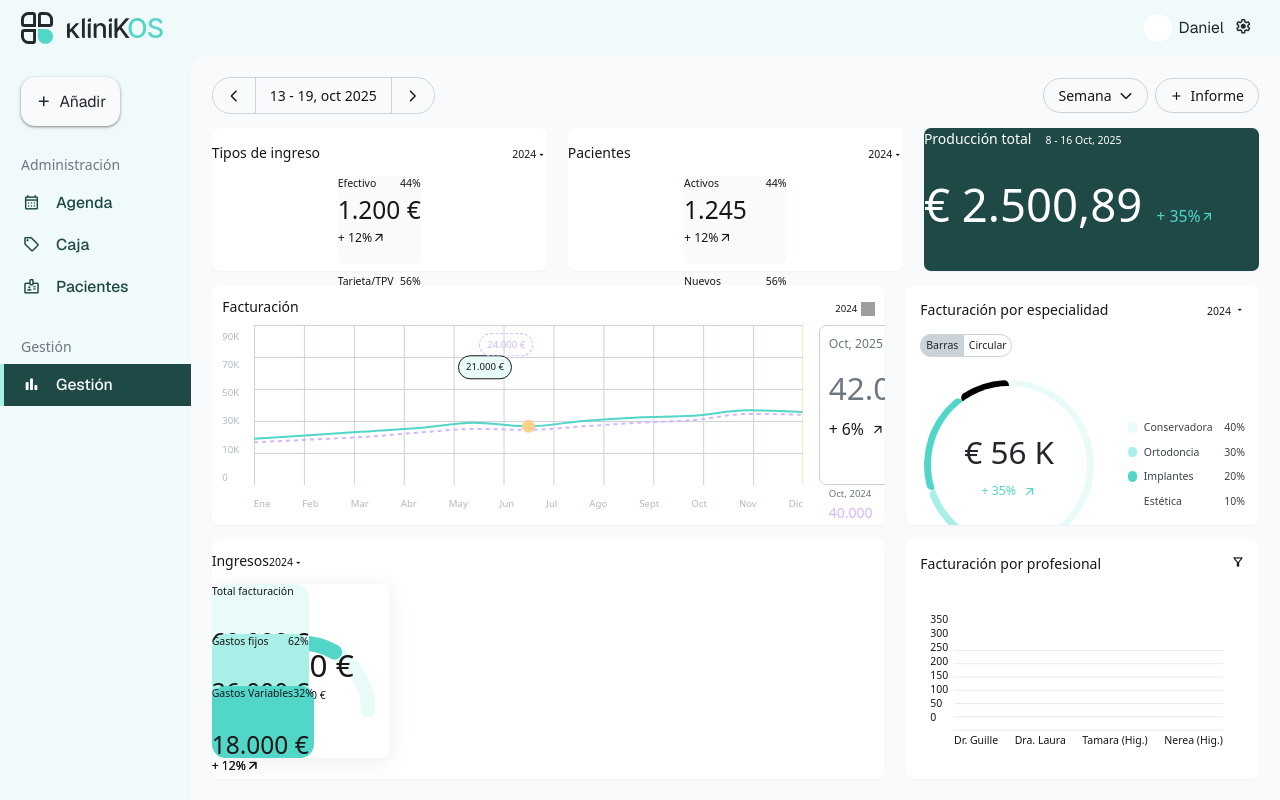
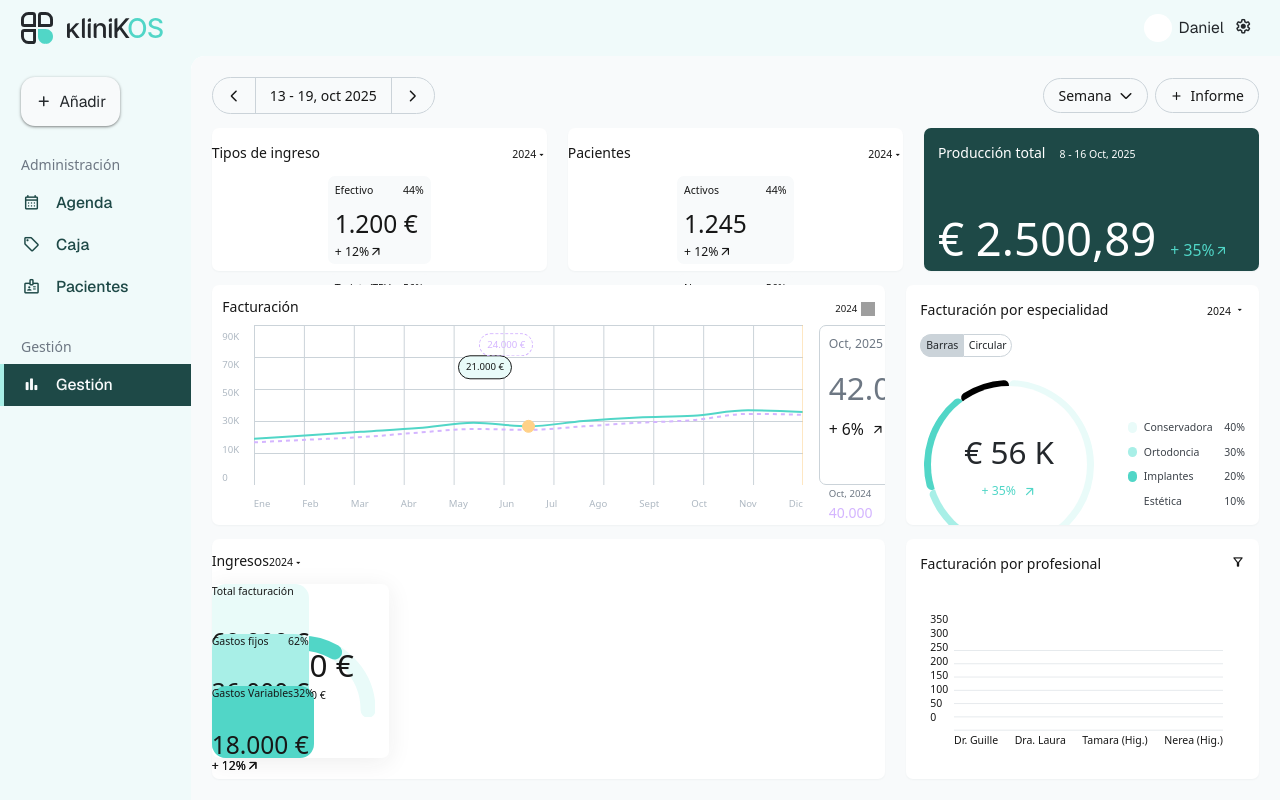
Before and after one commit to klinikOSapp/klinikOS-app, a Next.js app: page /gestion in a window 1280 px wide. Built offline with nearby package versions, Linux system fonts and the light colour scheme.

Commit message:
first row 100%

```diff
--- a/src/components/gestion/IncomeTypes.tsx
+++ b/src/components/gestion/IncomeTypes.tsx
@@ -49,10 +49,11 @@ export default function IncomeTypes({
           {items.map((i) => (
             <div
               key={i.label}
-              className='bg-surface-app rounded-lg p-card-inner flex flex-col gap-card-row h-income-card w-full'
+              className='bg-surface-app rounded-lg px-[0.5rem] py-[0.5rem] flex h-income-card w-full flex-col justify-between items-start text-left'
               style={{ maxWidth: 'var(--width-income-card)' }}
             >
-              <div className='flex items-center justify-between text-label-md text-fg-secondary whitespace-nowrap'>
+              <div className='flex flex-col items-start gap-[0.5rem] w-full'>
+                <div className='flex items-center justify-between gap-[0.5rem] text-label-md text-fg-secondary whitespace-nowrap w-full'>
                   <span>{i.label}</span>
                   <span className='font-medium text-fg-secondary'>
                     {i.percent}
@@ -60,6 +61,7 @@ export default function IncomeTypes({
                 </div>
                 <div className='text-headline-sm text-fg-secondary whitespace-nowrap'>
                   {i.value}
+                </div>
               </div>
               <div className='flex items-center gap-card-metric whitespace-nowrap'>
                 <span className='text-body-sm text-brandSemantic'>
--- a/src/components/gestion/PatientsSummary.tsx
+++ b/src/components/gestion/PatientsSummary.tsx
@@ -48,10 +48,11 @@ export default function PatientsSummary({
           {items.map((i) => (
             <div
               key={i.label}
-              className='bg-surface-app rounded-lg p-card-inner flex flex-col gap-card-row h-income-card w-full'
+              className='bg-surface-app rounded-lg px-[0.5rem] py-[0.5rem] flex h-income-card w-full flex-col justify-between items-start text-left'
               style={{ maxWidth: 'var(--width-income-card)' }}
             >
-              <div className='flex items-center justify-between text-label-md text-fg-secondary whitespace-nowrap'>
+              <div className='flex flex-col items-start gap-[0.5rem] w-full'>
+                <div className='flex items-center justify-between gap-[0.5rem] text-label-md text-fg-secondary whitespace-nowrap w-full'>
                   <span>{i.label}</span>
                   <span className='font-medium text-fg'>{i.percent}</span>
                 </div>
@@ -65,11 +66,13 @@ export default function PatientsSummary({
                     </span>
                   </div>
                 ) : (
-                <>
                   <div className='text-headline-sm text-fg-secondary'>
                     {i.value}
                   </div>
-                  {i.change ? (
+                )}
+              </div>
+
+              {!i.kpi && i.change ? (
                 <div className='flex items-center gap-card-metric'>
                   <span className='text-body-sm text-brandSemantic'>
                     {i.change}
@@ -79,8 +82,6 @@ export default function PatientsSummary({
                   </span>
                 </div>
               ) : null}
-                </>
-              )}
             </div>
           ))}
         </div>
--- a/src/components/gestion/ProductionTotalCard.tsx
+++ b/src/components/gestion/ProductionTotalCard.tsx
@@ -13,12 +13,11 @@ export default function ProductionTotalCard({
     <section
       className='bg-brand-900 text-fg-inverse text-[var(--color-text-inverse)] rounded-lg shadow-elevation-card h-card-stat-fluid w-full shrink-0 overflow-hidden min-w-0'
       style={{
-        width: '100%',
-        maxWidth: 'min(var(--width-card-chart-lg-fluid), 100%)'
+        width: 'min(var(--width-card-stat-fluid), 100%)'
       }}
     >
-      <div className='flex h-full flex-col gap-card-gap p-card-pad text-[var(--color-text-inverse)]'>
-        <header className='flex shrink-0 items-baseline gap-[1rem]'>
+      <div className='flex h-full flex-col pl-[1rem] pr-card-pad pt-0 pb-[1rem] text-[var(--color-text-inverse)]'>
+        <header className='mt-[1rem] flex shrink-0 items-baseline gap-[1rem] mb-[2.9375rem]'>
           <h3 className='text-title-sm font-medium text-[var(--color-text-inverse)]'>
             Producción total
           </h3>
```
Lines whose indentation alone changed are shown as unchanged.
